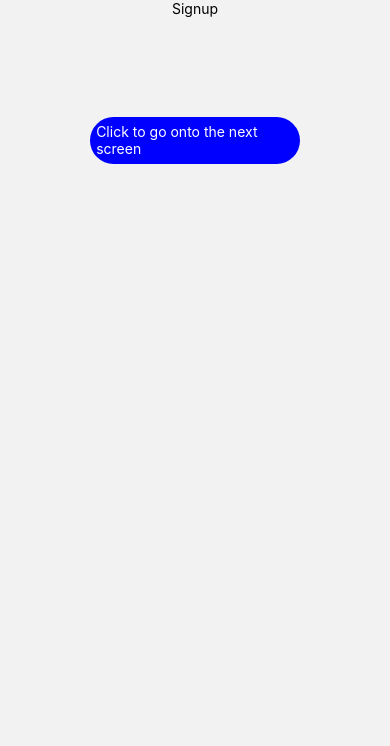
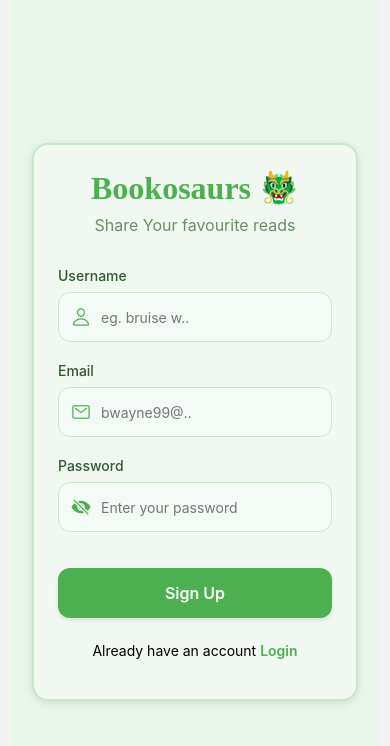
Before and after one commit to Ayandip13/BackendThings, a React Native app in the folder mobile/: screen / in a window 390 px wide. Shown: the top 746 px of the page. Built offline with nearby package versions, Linux system fonts and the light colour scheme.

Commit message:
feat: implement Signup screen with styled components and input fields for username, email, and password

```diff
--- a/mobile/app/screens/auth/Signup.tsx
+++ b/mobile/app/screens/auth/Signup.tsx
@@ -1,31 +1,149 @@
-import { View, Text, TouchableOpacity } from 'react-native';
-import React from 'react';
+import {
+  View,
+  Text,
+  Platform,
+  KeyboardAvoidingView,
+  TextInput,
+  // ActivityIndicator,
+  TouchableOpacity,
+  // Alert,
+} from 'react-native';
+import React, { useState } from 'react';
+import styles from '../../../assets/styles/signup.styles.js';
+import Ionicons from "@expo/vector-icons/Ionicons";
+// TODO: need to implement for cli setup
+import COLORS from '../../constants/COLOR.js';
 import { useNavigation } from '@react-navigation/native';
-import Signin from './Signin';
+// import { router, useRouter } from "expo-router";
 
-const Signup = () => {
+export default function Signup() {
+  const [username, setUserName] = useState('');
+  const [email, setEmail] = useState('');
+  const [password, setPassword] = useState('');
+  const [showPassword, setShowPassword] = useState(false);
   const navigation = useNavigation();
+  // const { user, isLoading, register, token } = useAuthStore();
+
+  // const router = useRouter();
+
+  // const handleSignup = async () => {
+  //   // setIsLoading(true);
+  //   const result = await register(username, email, password);
+
+  //   if (!result.success) Alert.alert("Error", result.error);
+  // };
+
+  // console.log(user);
+  // console.log(token);
 
   return (
-    <View>
-      <Text style={{ textAlign: 'center' }}>Signup</Text>
-      <TouchableOpacity
-        onPress={() => navigation.navigate('Signin')}
-        style={{
-          marginTop: 100,
-          backgroundColor: 'blue',
-          alignItems: 'center',
-          // padding:10,
-          justifyContent: 'center',
-          paddingHorizontal: '3%',
-          paddingVertical: '3%',
-          borderRadius: 50,
-        }}
-      >
-        <Text style={{ color: '#fff' }}>Click to go onto the next screen</Text>
-      </TouchableOpacity>
-    </View>
+    <KeyboardAvoidingView
+      style={{ flex: 1 }}
+      behavior={Platform.OS === 'ios' ? 'padding' : 'height'}
+    >
+      <View style={styles.container}>
+        <View style={styles.card}>
+          <View style={styles.header}>
+            <Text style={styles.title}>Bookosaurs 🐲</Text>
+            <Text style={styles.subtitle}>Share Your favourite reads</Text>
+          </View>
+          <View style={styles.formContainer}>
+            {/* Username input */}
+            <View style={styles.inputGroup}>
+              <Text style={styles.label}>Username</Text>
+              <View style={styles.inputContainer}>
+                <Ionicons
+                  name="person-outline"
+                  size={20}
+                  color={COLORS.primary}
+                  style={styles.inputIcon}
+                />
+                <TextInput
+                  style={styles.input}
+                  placeholder="eg. bruise w.."
+                  autoCapitalize="none"
+                  onChangeText={setUserName}
+                  value={username}
+                  placeholderTextColor={COLORS.placeholderText}
+                />
+              </View>
+            </View>
+            {/* email input */}
+            <View style={styles.inputGroup}>
+              <Text style={styles.label}>Email</Text>
+              <View style={styles.inputContainer}>
+                <Ionicons
+                  name="mail-outline"
+                  size={20}
+                  color={COLORS.primary}
+                  style={styles.inputIcon}
+                />
+                <TextInput
+                  style={styles.input}
+                  placeholder="bwayne99@.."
+                  autoCapitalize="none"
+                  onChangeText={setEmail}
+                  value={email}
+                  placeholderTextColor={COLORS.placeholderText}
+                />
+              </View>
+            </View>
+            {/* password input */}
+            <View style={styles.inputGroup}>
+              <Text style={styles.label}>Password</Text>
+              <View style={styles.inputContainer}>
+                <Ionicons
+                  onPress={() => setShowPassword(!showPassword)}
+                  name={showPassword ? "eye" : "eye-off"}
+                  size={20}
+                  color={COLORS.primary}
+                  style={styles.inputIcon}
+                />
+                <TextInput
+                  style={styles.input}
+                  placeholder="Enter your password"
+                  autoCapitalize="none"
+                  placeholderTextColor={COLORS.placeholderText}
+                  value={password}
+                  onChangeText={setPassword}
+                  secureTextEntry={!showPassword}
+                />
+              </View>
+            </View>
+            {/*
+            <TouchableOpacity
+              style={styles.button}
+              activeOpacity={0.7}
+              // onPress={handleSignup}
+              // disabled={isLoading}
+            >
+              {isLoading ? (
+                <ActivityIndicator size="small" color="#fff" />
+              ) : (
+                <Text style={styles.buttonText}>Sign Up</Text>
+              )}
+            </TouchableOpacity> */}
+
+            <TouchableOpacity
+              style={styles.button}
+              activeOpacity={0.7}
+              // onPress={handleSignup}
+              // disabled={isLoading}
+            >
+                <Text style={styles.buttonText}>Sign Up</Text>
+            </TouchableOpacity>
+
+            {/* footer */}
+
+            <View style={styles.footer}>
+              <Text>Already have an account </Text>
+              <TouchableOpacity onPress={() => navigation.goBack()}>
+                <Text style={styles.link}>Login</Text>
+              </TouchableOpacity>
+            </View>
+          </View>
+        </View>
+      </View>
+    </KeyboardAvoidingView>
   );
-};
-
-export default Signup;
+}
--- /dev/null
+++ b/mobile/assets/styles/signup.styles.js
@@ -0,0 +1,97 @@
+// styles/signup.styles.js
+import { StyleSheet } from "react-native";
+import COLORS from "../../app/constants/COLOR.js";
+
+const styles = StyleSheet.create({
+  container: {
+    flexGrow: 1,
+    backgroundColor: COLORS.background,
+    padding: 20,
+    justifyContent: "center",
+  },
+  card: {
+    backgroundColor: COLORS.cardBackground,
+    borderRadius: 16,
+    padding: 24,
+    shadowColor: COLORS.black,
+    shadowOffset: { width: 0, height: 2 },
+    shadowOpacity: 0.1,
+    shadowRadius: 8,
+    elevation: 4,
+    borderWidth: 2,
+    borderColor: COLORS.border,
+  },
+  header: {
+    alignItems: "center",
+    marginBottom: 32,
+  },
+  title: {
+    fontSize: 32,
+    fontWeight: "600",
+    fontFamily: "JetBrainsMono-Medium",
+    color: COLORS.primary,
+    marginBottom: 8,
+  },
+  subtitle: {
+    fontSize: 16,
+    color: COLORS.textSecondary,
+    textAlign: "center",
+  },
+  formContainer: { marginBottom: 16 },
+  inputGroup: { marginBottom: 20 },
+  label: {
+    fontSize: 14,
+    marginBottom: 8,
+    color: COLORS.textPrimary,
+    fontWeight: "500",
+  },
+  inputContainer: {
+    flexDirection: "row",
+    alignItems: "center",
+    backgroundColor: COLORS.inputBackground,
+    borderRadius: 12,
+    borderWidth: 1,
+    borderColor: COLORS.border,
+    paddingHorizontal: 12,
+  },
+  inputIcon: { marginRight: 10 },
+  input: {
+    flex: 1,
+    height: 48,
+    color: COLORS.textDark,
+  },
+  eyeIcon: { padding: 8 },
+  button: {
+    backgroundColor: COLORS.primary,
+    borderRadius: 12,
+    height: 50,
+    justifyContent: "center",
+    alignItems: "center",
+    marginTop: 16,
+    shadowColor: COLORS.black,
+    shadowOffset: { width: 0, height: 2 },
+    shadowOpacity: 0.1,
+    shadowRadius: 4,
+    elevation: 2,
+  },
+  buttonText: {
+    color: COLORS.white,
+    fontSize: 16,
+    fontWeight: "600",
+  },
+  footer: {
+    flexDirection: "row",
+    justifyContent: "center",
+    marginTop: 24,
+  },
+  footerText: {
+    color: COLORS.textSecondary,
+    marginRight: 5,
+  },
+  link: {
+    color: COLORS.primary,
+    fontWeight: "600",
+  },
+});
+
+export default styles;
--- a/mobile/package.json
+++ b/mobile/package.json
@@ -10,6 +10,7 @@
     "test": "jest"
   },
   "dependencies": {
+    "@expo/vector-icons": "^14.1.0",
     "@react-native/new-app-screen": "0.80.1",
     "@react-navigation/bottom-tabs": "^7.4.2",
     "@react-navigation/native": "^7.1.14",
@@ -22,6 +23,7 @@
     "react-native-reanimated": "^3.18.0",
     "react-native-safe-area-context": "^5.5.1",
     "react-native-screens": "^4.11.1",
+    "react-native-vector-icons": "^10.2.0",
     "yup": "^1.6.1"
   },
   "devDependencies": {
```
Also changed, not shown: 1 other file (tests, documents, lock files or other folders).
